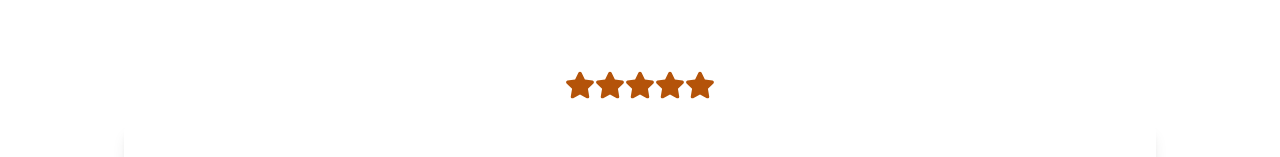
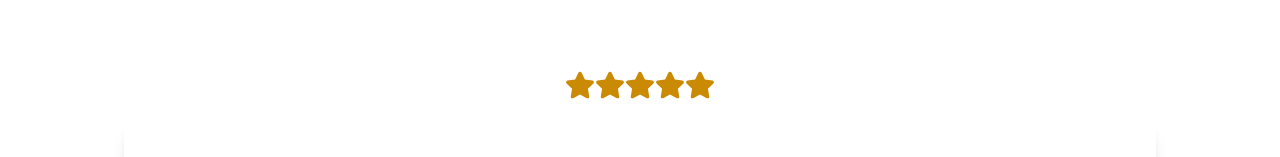
Before and after one commit to jakuzzibubbles/portfolio-white, a React (Vite) app: page / in a window 1280 px wide. Both pictures are taken after a click on the button "testimonials". Shown: the part 1646-1803 px from the top of the page. Built offline with nearby package versions, Linux system fonts and the light colour scheme.

Commit message:
changed star color

```diff
--- a/src/components/Testimonials.jsx
+++ b/src/components/Testimonials.jsx
@@ -21,19 +21,19 @@ export default function Testimonials() {
       <div className="flex justify-center mb-6">
         {index === 2 ? (
           <>
-            <FaStar className="text-3xl text-yellow-900" />
-            <FaStar className="text-3xl text-yellow-900" />
-            <FaStar className="text-3xl text-yellow-900" />
-            <FaStar className="text-3xl text-yellow-900" />
-            <FaStarHalfAlt className="text-3xl text-yellow-900" />
+            <FaStar className="text-3xl text-yellow-600" />
+            <FaStar className="text-3xl text-yellow-600" />
+            <FaStar className="text-3xl text-yellow-600" />
+            <FaStar className="text-3xl text-yellow-600" />
+            <FaStarHalfAlt className="text-3xl text-yellow-600" />
           </>
         ) : (
           <>
-            <FaStar className="text-3xl text-yellow-900" />
-            <FaStar className="text-3xl text-yellow-900" />
-            <FaStar className="text-3xl text-yellow-900" />
-            <FaStar className="text-3xl text-yellow-900" />
-            <FaStar className="text-3xl text-yellow-900" />
+            <FaStar className="text-3xl text-yellow-600" />
+            <FaStar className="text-3xl text-yellow-600" />
+            <FaStar className="text-3xl text-yellow-600" />
+            <FaStar className="text-3xl text-yellow-600" />
+            <FaStar className="text-3xl text-yellow-600" />
           </>
         )}
       </div>
```
